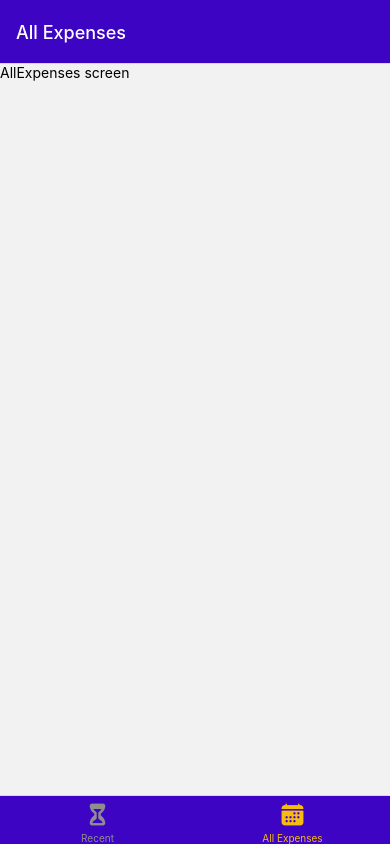
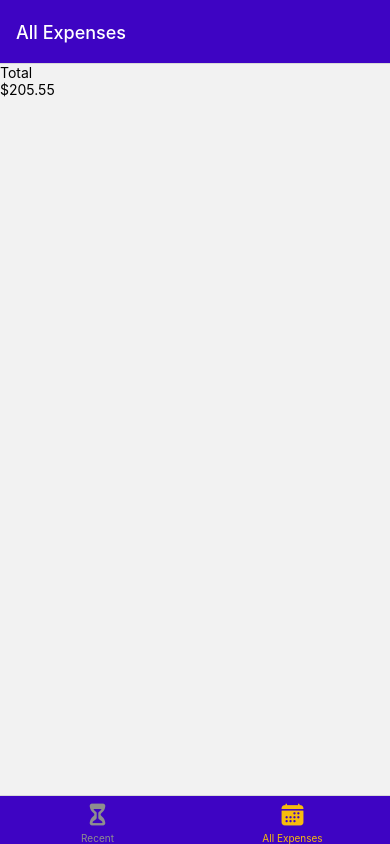
Before and after one commit to amr4356/React-Native-ExpenseTrackerApp, a React Native app: screen /AllExpenses in a window 390 px wide. Built offline with nearby package versions, Linux system fonts and the light colour scheme.

Commit message:
131. Adding Dummy Expense Data

```diff
--- a/components/ExpensesOutput/ExpensesOutput.js
+++ b/components/ExpensesOutput/ExpensesOutput.js
@@ -2,10 +2,43 @@ import { View } from "react-native";
 import ExpensesSummary from "./ExpensesSummary";
 import ExpensesList from "./ExpensesList";
 
-function ExpensesOutput({ expenses, expensesPeriodName }) {
+const DUMMY_EXPENSES=[
+    {
+        id:'e1',
+        description:'A pair of shoes',
+        amount: 59.99,
+        date: new Date('2021-12-19')
+    },
+    {
+        id:'e2',
+        description:'A pair of trousers',
+        amount: 89.99,
+        date: new Date('2022-01-05')
+    },
+    {
+        id:'e3',
+        description:'some apples',
+        amount: 5.99,
+        date: new Date('2021-12-01')
+    },
+    {
+        id:'e4',
+        description:'A book',
+        amount: 30.99,
+        date: new Date('2020-01-01')
+    },
+    {
+        id:'e5',
+        description:'Another book',
+        amount: 18.59,
+        date: new Date('2022-04-23')
+    },
+]
+
+function ExpensesOutput({ expenses, expensesPeriod }) {
   return (
     <View>
-      <ExpensesSummary expenses={expenses} periodName={expensesPeriodName} />
+      <ExpensesSummary expenses={DUMMY_EXPENSES} periodName={expensesPeriod} />
       <ExpensesList />
     </View>
   );
--- a/screens/AllExpenses.js
+++ b/screens/AllExpenses.js
@@ -1,7 +1,7 @@
-import { Text } from "react-native";
+import ExpensesOutput from "../components/ExpensesOutput/ExpensesOutput";
 
-function AllExpenses(){
-    return <Text>AllExpenses screen</Text>
+function AllExpenses() {
+  return <ExpensesOutput expensesPeriod="Total" />;
 }
 
 export default AllExpenses;
--- a/screens/RecentExpenses.js
+++ b/screens/RecentExpenses.js
@@ -1,7 +1,7 @@
-import { Text } from "react-native";
+import ExpensesOutput from "../components/ExpensesOutput/ExpensesOutput";
 
 function RecentExpenses(){
-    return <Text>RecentExpenses screen</Text>
+    return <ExpensesOutput expensesPeriod="Last 7 Days" />;
 }
 
 export default RecentExpenses;
```
